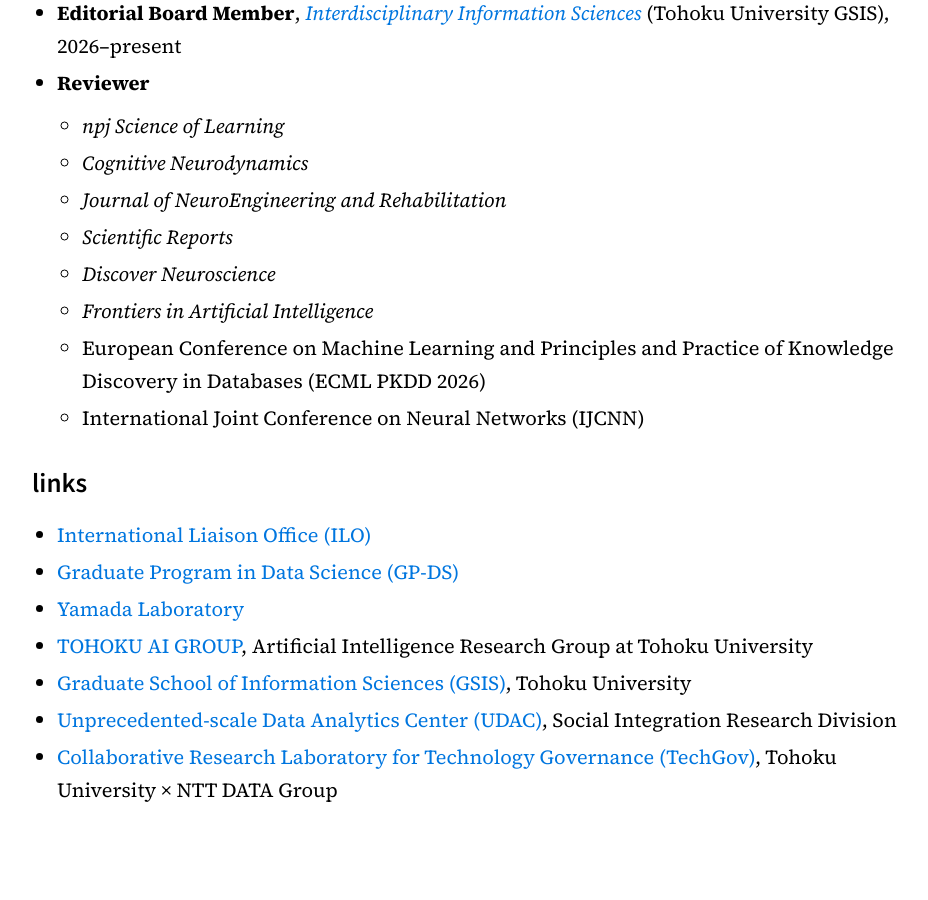
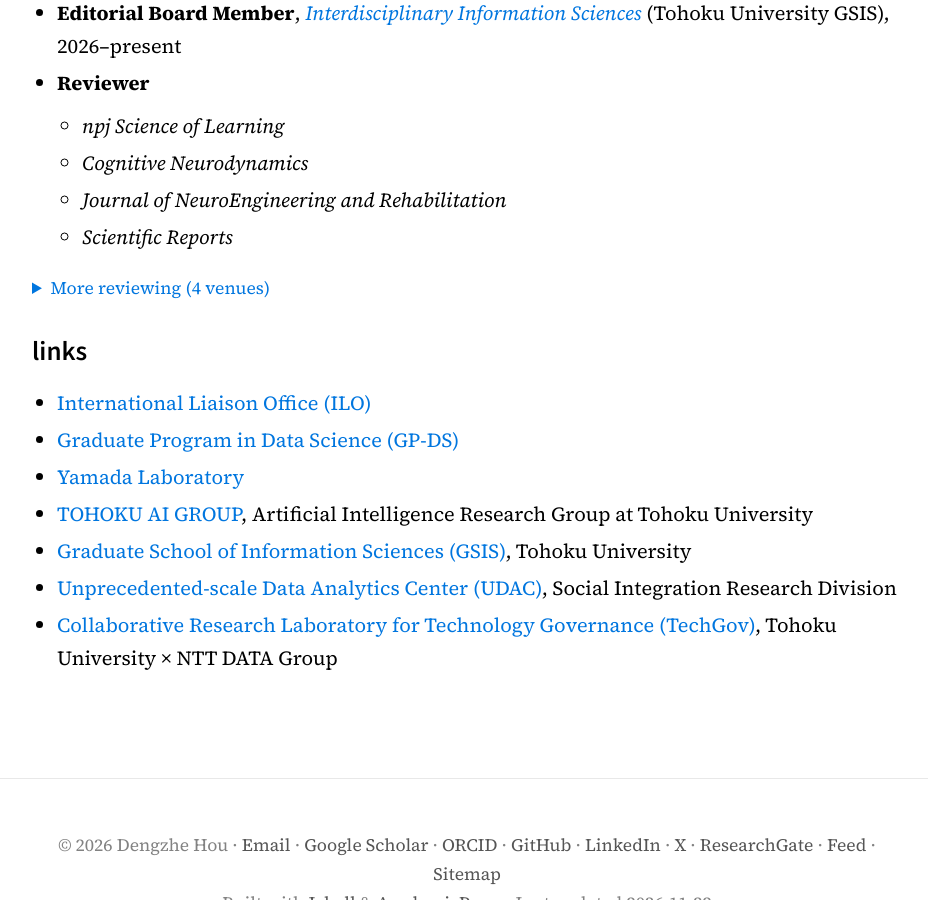
Before and after one commit to dengzhe-hou/dengzhe-hou.github.io, a Jekyll site: the page built from _pages/about.md, in a window 1280 px wide and 900 px high, scrolled down 3956 px. Shown: the whole window, without its empty margins (173-1101 px from the left). Built offline with Jekyll 4.4.1, drawn with Linux system fonts in a browser that asks for light colours; some web fonts are replaced.

Commit message:
Fold older reviewing venues in Service

```diff
--- a/_pages/about.md
+++ b/_pages/about.md
@@ -271,10 +271,16 @@ Supervisors: Prof. [Kazunori Yamada](https://yamada-lab.gr.jp/en/index.html), As
   - *Cognitive Neurodynamics*
   - *Journal of NeuroEngineering and Rehabilitation*
   - *Scientific Reports*
-  - *Discover Neuroscience*
-  - *Frontiers in Artificial Intelligence*
-  - European Conference on Machine Learning and Principles and Practice of Knowledge Discovery in Databases (ECML PKDD 2026)
-  - International Joint Conference on Neural Networks (IJCNN)
+
+<details class="news-archive" markdown="1">
+<summary>More reviewing (4 venues)</summary>
+
+- *Discover Neuroscience*
+- *Frontiers in Artificial Intelligence*
+- European Conference on Machine Learning and Principles and Practice of Knowledge Discovery in Databases (ECML PKDD 2026)
+- International Joint Conference on Neural Networks (IJCNN)
+
+</details>
 
 ## Links
 
```
